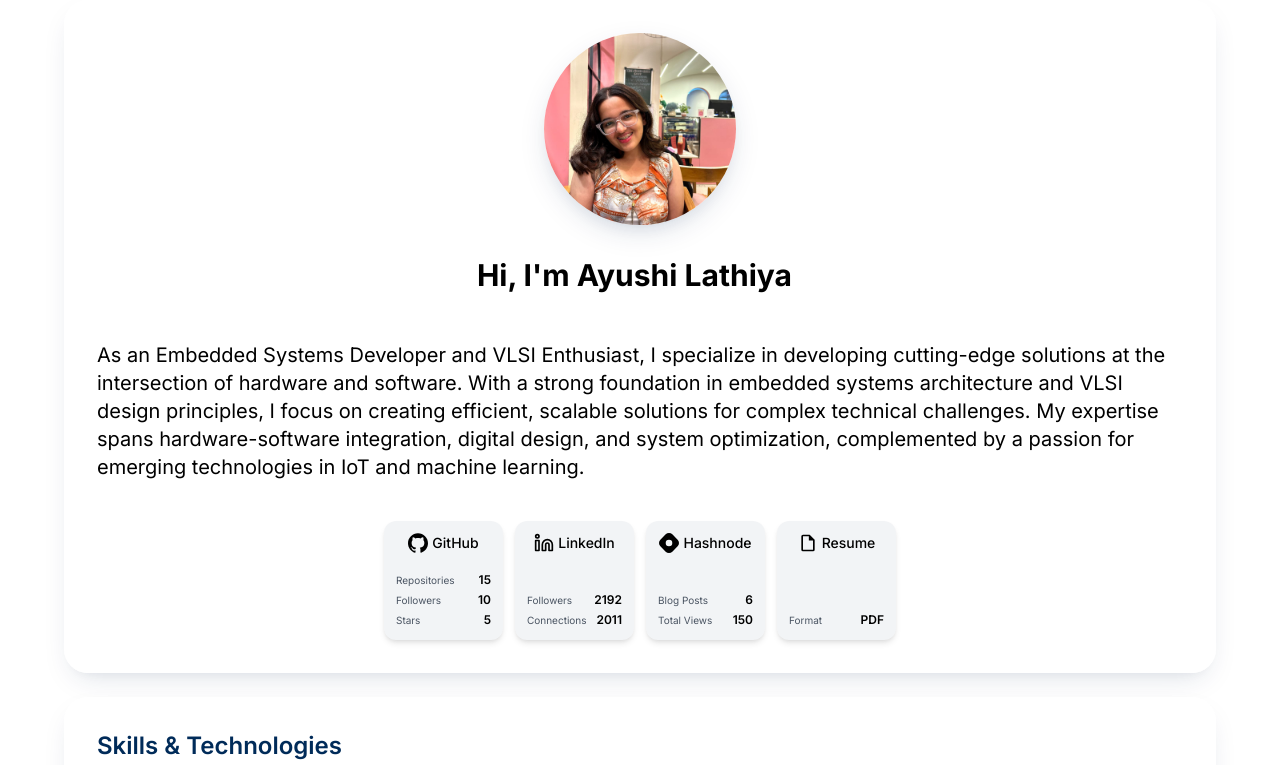
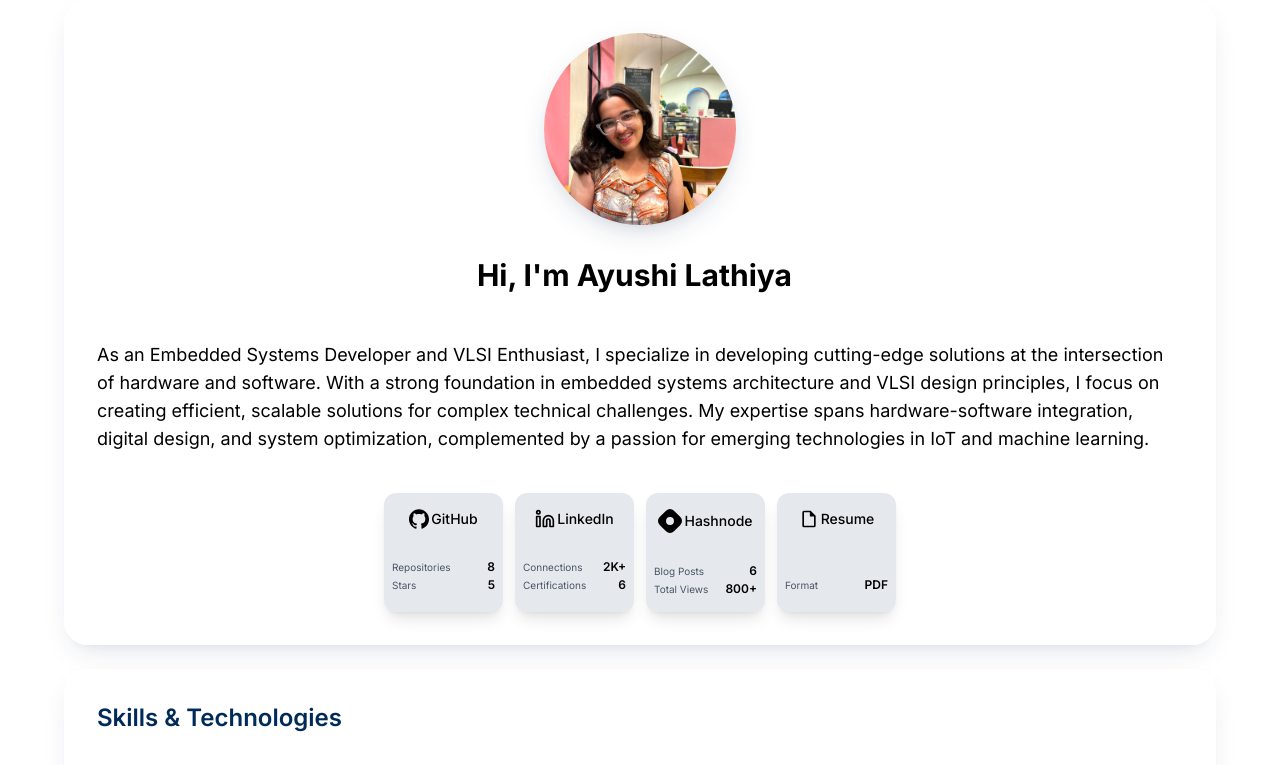
Before and after one commit to ayushilathiya/Portfolio, a Next.js app: page /about in a window 1280 px wide. Shown: the top 765 px of the page. Built offline with nearby package versions, Linux system fonts and the light colour scheme.

Commit message:
refactor: update styles and improve layout in various components; enhance SocialLinks stats display

```diff
--- a/app/about/page.tsx
+++ b/app/about/page.tsx
@@ -37,7 +37,7 @@ export default function AboutSection() {
             />
           </div>
 
-          <p className="text-base sm:text-xl text-left">
+          <p className="text-base sm:text-lg text-left">
             As an Embedded Systems Developer and VLSI Enthusiast, I specialize
             in developing cutting-edge solutions at the intersection of hardware
             and software. With a strong foundation in embedded systems
--- a/app/blog/page.tsx
+++ b/app/blog/page.tsx
@@ -57,7 +57,7 @@ export default function BlogSection() {
           {showLeftArrow && (
             <button
               onClick={() => scroll("left")}
-              className="absolute left-0 top-1/2 z-10 bg-white/80 rounded-full p-2 shadow-lg transform -translate-y-1/2 hover:bg-white transition-colors"
+              className="absolute left-0 top-1/2 z-10 bg-white/80 rounded-full p-2 shadow-lg transform -translate-y-1/2 sm:hover:bg-navy/10 transition-colors"
             >
               <svg
                 className="w-6 h-6 text-navy"
--- a/components/Footer.tsx
+++ b/components/Footer.tsx
@@ -3,9 +3,9 @@ import { FaHeart } from "react-icons/fa";
 export function Footer() {
   return (
     <footer className="py-8 text-center text-navy">
-      <p className="flex items-center justify-center gap-2">
+      {/* <p className="flex items-center justify-center gap-2">
         Made with <FaHeart className="text-navy animate-pulse" /> by Ayushi
-      </p>
+      </p> */}
       <p>© {new Date().getFullYear()} Ayushi Lathiya. All Rights Reserved.</p>
     </footer>
   );
--- a/components/SocialLinks.tsx
+++ b/components/SocialLinks.tsx
@@ -6,39 +6,38 @@ import { useState, useEffect } from "react";
 interface Stats {
   github: {
     repos: number;
-    followers: number;
     stars: number;
   };
   linkedin: {
-    followers: number;
-    connections: number;
+    connections: string;
+    certifications: number;
   };
   hashnode: {
     articles: number;
-    views: number;
+    views: string;
   };
 }
 
 export function SocialLinks() {
   const [stats, setStats] = useState<Stats>({
-    github: { repos: 15, followers: 10, stars: 5 },
-    linkedin: { followers: 85, connections: 150 },
-    hashnode: { articles: 2, views: 827 },
+    github: { repos: 8, stars: 5 },
+    linkedin: { connections: "2K+", certifications: 6 },
+    hashnode: { articles: 6, views: "800+" },
   });
 
   useEffect(() => {
     const fetchStats = async () => {
       setStats({
-        github: { repos: 15, followers: 10, stars: 5 },
-        linkedin: { followers: 2192, connections: 2011 },
-        hashnode: { articles: 6, views: 150 },
+        github: { repos: 8, stars: 5 },
+        linkedin: { connections: "2K+", certifications: 6 },
+        hashnode: { articles: 6, views: "800+" },
       });
     };
     fetchStats();
   }, []);
 
   return (
-    <div className="grid grid-cols-2 md:grid-cols-4 gap-3 w-full max-w-lg mx-auto">
+    <div className="flex sm:grid sm:grid-cols-2 md:grid-cols-4 justify-around sm:gap-3 w-full max-w-lg mx-auto px-4 sm:px-0">
       {[
         {
           icon: SiGithub,
@@ -46,7 +45,6 @@ export function SocialLinks() {
           label: "GitHub",
           stats: [
             { label: "Repositories", value: stats.github.repos },
-            { label: "Followers", value: stats.github.followers },
             { label: "Stars", value: stats.github.stars },
           ],
         },
@@ -56,15 +54,15 @@ export function SocialLinks() {
           label: "LinkedIn",
           target: "_blank",
           stats: [
-            { label: "Followers", value: stats.linkedin.followers },
             { label: "Connections", value: stats.linkedin.connections },
+            { label: "Certifications", value: stats.linkedin.certifications },
           ],
         },
         {
           icon: ({ className }: { className: string }) => (
             <svg
               viewBox="0 0 24 24"
-              className="w-5 h-5 -ml-0.3"
+              className="w-6 h-6 -ml-0.3"
               fill="currentColor"
             >
               <path d="M22.351 8.019l-6.37-6.37a5.63 5.63 0 0 0-7.962 0l-6.37 6.37a5.63 5.63 0 0 0 0 7.962l6.37 6.37a5.63 5.63 0 0 0 7.962 0l6.37-6.37a5.63 5.63 0 0 0 0-7.962zM12 15.953a3.953 3.953 0 1 1 0-7.906 3.953 3.953 0 0 1 0 7.906z" />
@@ -86,7 +84,7 @@ export function SocialLinks() {
           href: "/docs/Ayushi_Lathiya_CV.pdf",
           label: "Resume",
           download: true,
-          stats: [{ label: "Format", value: "PDF" }],
+          stats: [{ type: "spacer" }, { label: "Format", value: "PDF" }],
         },
       ].map((social, index) => (
         <a
@@ -95,25 +93,36 @@ export function SocialLinks() {
           target={social.target || "_blank"}
           rel="noopener noreferrer"
           download={social.download}
-          className="aspect-square p-3 bg-navy/5 rounded-xl shadow-md hover:shadow-lg transition-all flex flex-col justify-between items-center hover:bg-navy hover:text-white group"
+          className="p-2 sm:bg-navy/10 sm:rounded-xl sm:shadow-lg hover:shadow-xl transition-all duration-300 hover:-translate-y-1 flex flex-col gap-1.5 items-center hover:text-navy sm:hover:bg-navy/20 sm:aspect-square"
         >
-          <div className="flex items-center gap-1 w-full justify-center">
+          <div className="flex items-center gap-0.5 justify-center sm:w-full sm:mt-2 sm:mb-6">
             {social.label === "Hashnode" ? (
-              <social.icon className="" />
+              <social.icon className="w-6 h-6 sm:w-5 sm:h-5" />
             ) : (
-              <social.icon className="w-5 h-5" />
+              <social.icon className="w-6 h-6 sm:w-5 sm:h-5" />
             )}
-            <span className="font-medium text-sm">{social.label}</span>
+            <span className="font-medium text-xs sm:text-sm hidden sm:inline">
+              {social.label}
+            </span>
           </div>
-          <div className="flex flex-col gap-1 w-full">
-            {social.stats.map((stat, i) => (
-              <div key={i} className="flex justify-between items-center w-full">
-                <span className="text-[10px] text-gray-600 group-hover:text-gray-300">
-                  {stat.label}
-                </span>
-                <span className="font-semibold text-xs">{stat.value}</span>
-              </div>
-            ))}
+
+          <div className="hidden sm:flex flex-col gap-0.5 w-full">
+            {social.stats.map((stat, i) => {
+              if ("type" in stat && stat.type === "spacer") {
+                return <div key={i} className="h-4" />; // blank space here
+              }
+              return (
+                <div
+                  key={i}
+                  className="flex justify-between items-center w-full"
+                >
+                  <span className="text-[10px] align-right text-gray-600 group-hover:text-gray-300">
+                    {stat.label}
+                  </span>
+                  <span className="font-semibold text-xs">{stat.value}</span>
+                </div>
+              );
+            })}
           </div>
         </a>
       ))}
```
Also changed, not shown: app/layout.tsx (+8 -7 lines).
